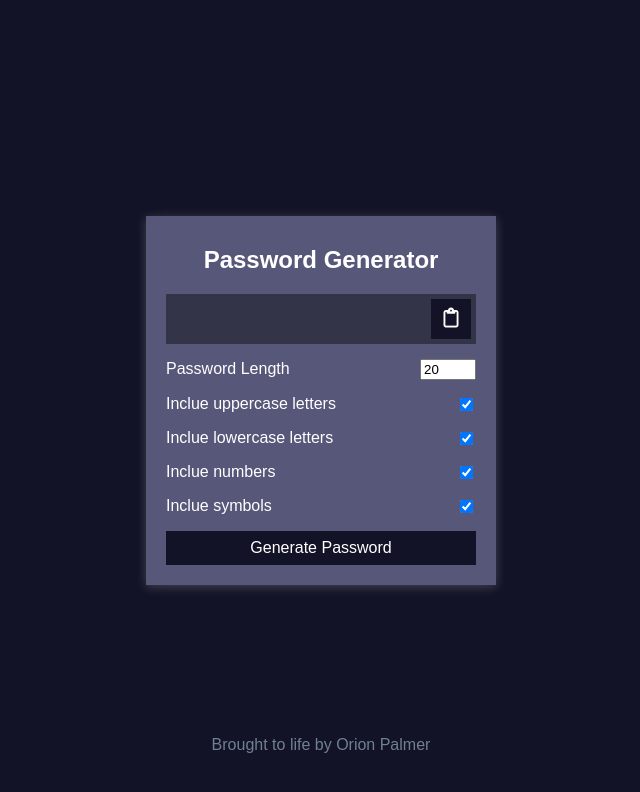
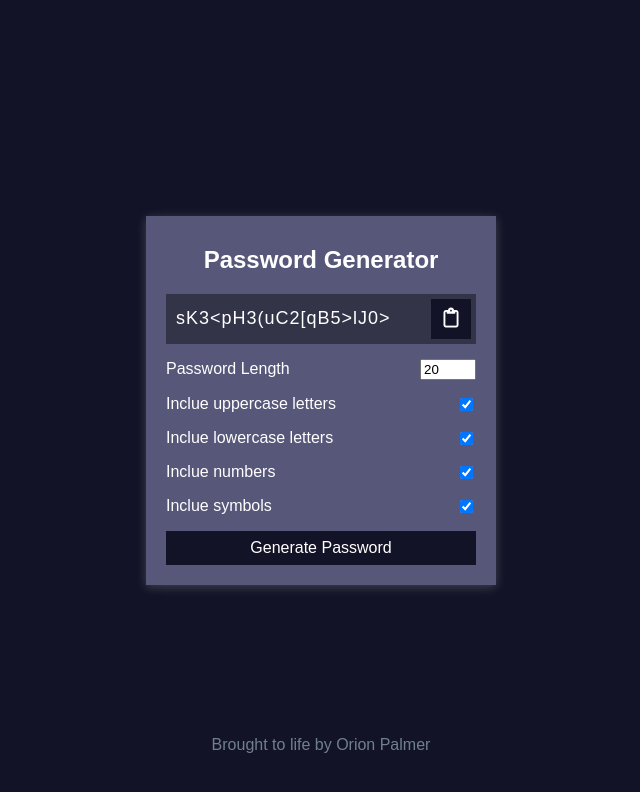
Before and after one commit to Composer0/Password-Generator, a plain HTML site: page index.html in a window 1280 px wide. Both pictures are taken after a click on the button "Generate Password". Shown: the whole page, without its empty margins (319-959 px from the left). Drawn offline with Linux system fonts and the light colour scheme; a web font is replaced by a local one.

Commit message:
Final Files
Trinity of finished project added.

```diff
--- a/script.js
+++ b/script.js
@@ -1,15 +1,66 @@
-// const settings = document.querySelector('settings')
-// const setting = document.querySelector('setting')
-// const upperCase = document.getElementById('uppercase')
-// const lowerCase = document.getElementById('lowercase')
-// const numbers = document.getElementById('numbers')
-// const symbols = document.getElementById('symbols')
+const uppercaseEl = document.getElementById('uppercase')
+const lowercaseEl = document.getElementById('lowercase')
+const numbersEl = document.getElementById('numbers')
+const symbolsEl = document.getElementById('symbols')
+const resultEl = document.getElementById('result')
+const lengthEl = document.getElementById('length')
+const generateEl = document.getElementById('generate')
+const clipboardEl = document.getElementById('clipboard')
 
 const randomFunc = {
     lower: getRandomLower,
     upper: getRandomUpper,
-    number: getRandomNumber,
-    Symbol: getRandomSymbol
+    numbers: getRandomNumber,
+    symbols: getRandomSymbol
+}
+
+clipboardEl.addEventListener('click', () => {
+    const textarea = document.createElement('textarea')
+    const password = resultEl.innerText
+
+    if(!password) { return }
+
+    textarea.value = password
+    document.body.appendChild(textarea)
+    textarea.select()
+    document.execCommand('copy')
+    textarea.remove()
+    alert('Password copied to clipboard!')
+    // copy is like click. Its an order that is already known.
+})
+
+generateEl.addEventListener('click', () => {
+    const length = +lengthEl.value
+    // value are open to interpret booleans, strings, arrays, numbers.
+    const hasLower = lowercaseEl.checked
+    const hasUpper = uppercaseEl.checked
+    const hasNumber = numbersEl.checked
+    const hasSymbol = symbolsEl.checked
+
+    resultEl.innerText = generatePassword(hasLower, hasUpper, hasNumber, hasSymbol, length)
+})
+
+function generatePassword(lower, upper, numbers, symbols, length) {
+    let generatedPassword = ''
+    const typesCount = lower + upper + numbers + symbols
+    const typesArray = [{lower}, {upper}, {numbers}, {symbols}].filter(item => Object.values(item)[0])
+    // filter(item => Object.values(item)[0] gets rid of information that presents a false value.)
+
+    if(typesCount === 0) {
+        return ''
+    }
+
+    for(let i = 0; i < length; i += typesCount) {
+        // i += typesCounts. Increments until it equals the typesCount which is set to 20 currently.
+        typesArray.forEach(type => {
+            const funcName = Object.keys(type)[0]
+            generatedPassword += randomFunc[funcName]()
+        })
+
+    }
+    const finalPassword = generatedPassword.slice(0,length)
+
+    return finalPassword
 }
 
 function getRandomLower() {
@@ -30,5 +81,3 @@ function getRandomSymbol() {
     const symbols = '!@#$%^&*(){}[]=<>,.'
     return symbols[Math.floor(Math.random()*symbols.length)]
 }
-
-console.log(getRandomSymbol())
```
Also changed, not shown: styles.css (line endings or trailing spaces).
